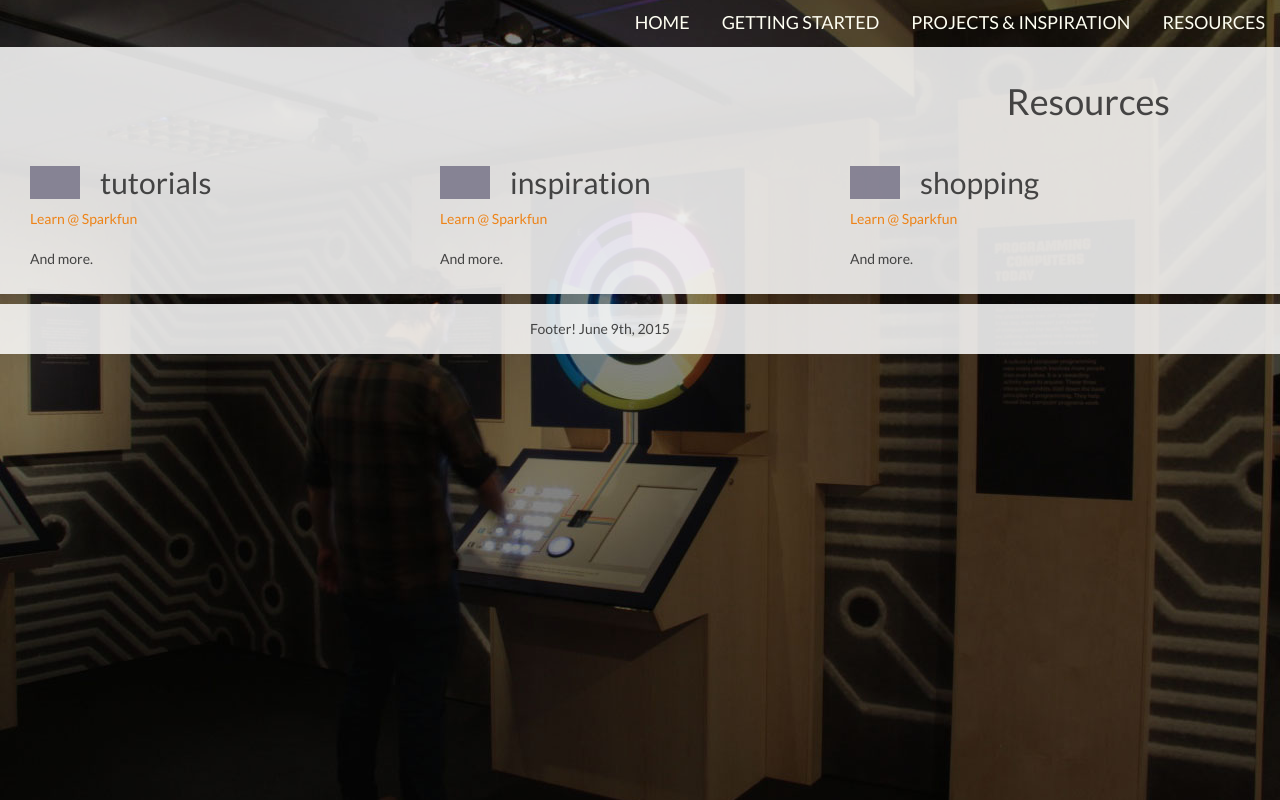
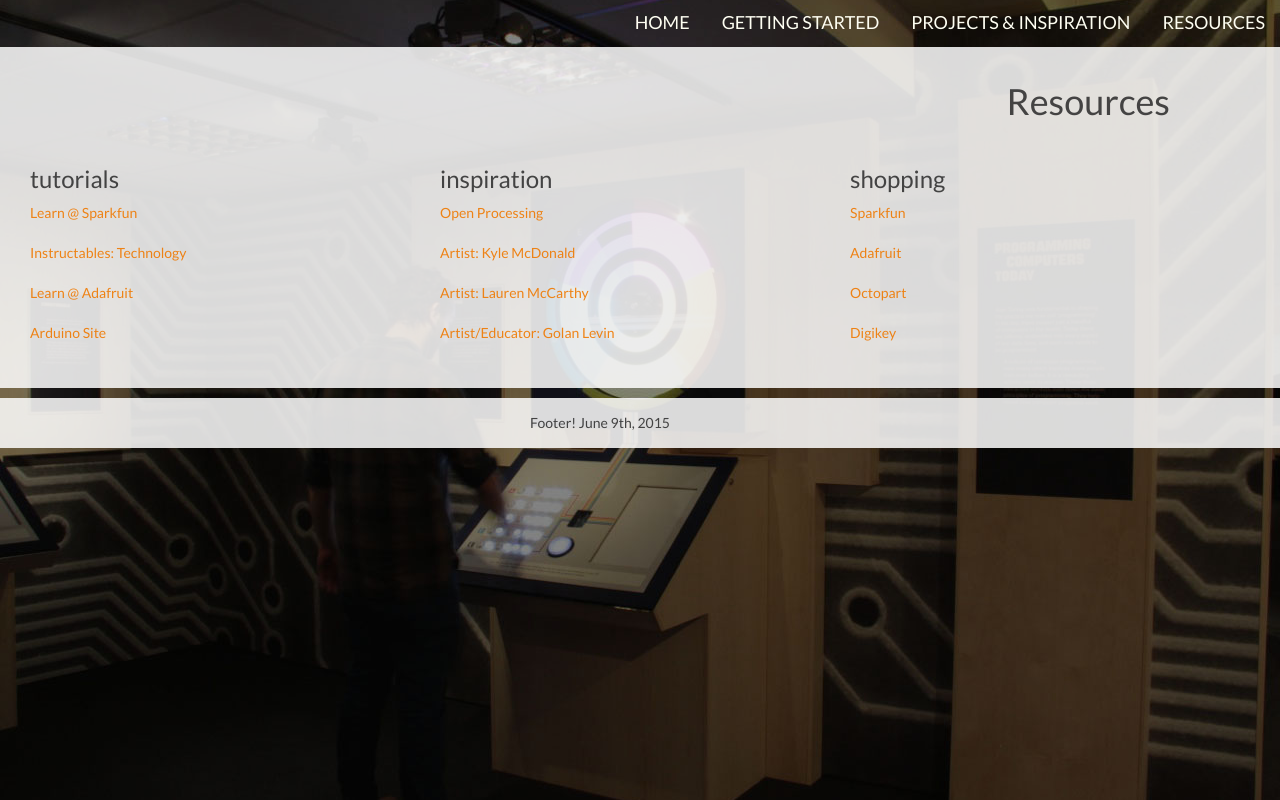
Before and after one commit to idachow/IOT-site, a plain HTML site: page resources.html in a window 1280 px wide. Drawn offline with nearby package versions, Linux system fonts and the light colour scheme.

Commit message:
readme.txt resource.html edit

```diff
--- a/resources.html
+++ b/resources.html
@@ -28,23 +28,36 @@
             <div class="row">
                 <div class="col-sm-4">
                     <div id="pgcontent">
-                        <h2>tutorials</h2>
-                            <P><a href="http://learn.sparkfun.com">Learn @ Sparkfun</a><BR></BR>
-                            And more.</p>
+                        <h3>tutorials</h3>
+                            <P>
+                                <a href="http://learn.sparkfun.com">Learn @ Sparkfun</a><BR></BR>
+                                <a href="http://www.instructables.com/tag/type-id/category-technology/">Instructables: Technology</a><BR></BR>
+                                <a href="https://learn.adafruit.com/">Learn @ Adafruit</a><BR></BR>
+                                <a href="http://www.arduino.cc/en/Guide/HomePage">Arduino Site</a><BR><BR>
+
+                            </p>
                     </div>
                 </div>
                 <div class="col-sm-4">
                     <div id="pgcontent">
-                        <h2>inspiration</h2>
-                            <P><a href="http://learn.sparkfun.com">Learn @ Sparkfun</a><BR></BR>
-                            And more.</p>
+                        <h3>inspiration</h3>
+                            <P>
+                                <a href="http://www.openprocessing.org/">Open Processing</a><BR></BR>
+                                <a href="http://kylemcdonald.net">Artist: Kyle McDonald</a><BR></BR>
+                                <a href="http://lauren-mccarthy.com">Artist: Lauren McCarthy</a><BR></BR>
+                                <a href="http://flong.com">Artist/Educator: Golan Levin</a><BR></BR>
+                            </P>
                     </div>
                 </div>
                 <div class="col-sm-4">
                     <div id="pgcontent">
-                        <h2>shopping</h2>
-                            <P><a href="http://learn.sparkfun.com">Learn @ Sparkfun</a><BR></BR>
-                            And more.</p>
+                        <h3>shopping</h3>
+                            <P>
+                                <a href="http://sparkfun.com">Sparkfun</a><BR></BR>
+                                <a href="http://adafruit.com">Adafruit</a><BR></BR>
+                                <a href="http://octopart.com">Octopart</a><BR></BR>
+                                <a href="http://digikey.com">Digikey</a><BR></BR>
+                            </p>
                     </div>
                 </div>
             </div>
```
Also changed, not shown: README.txt.
